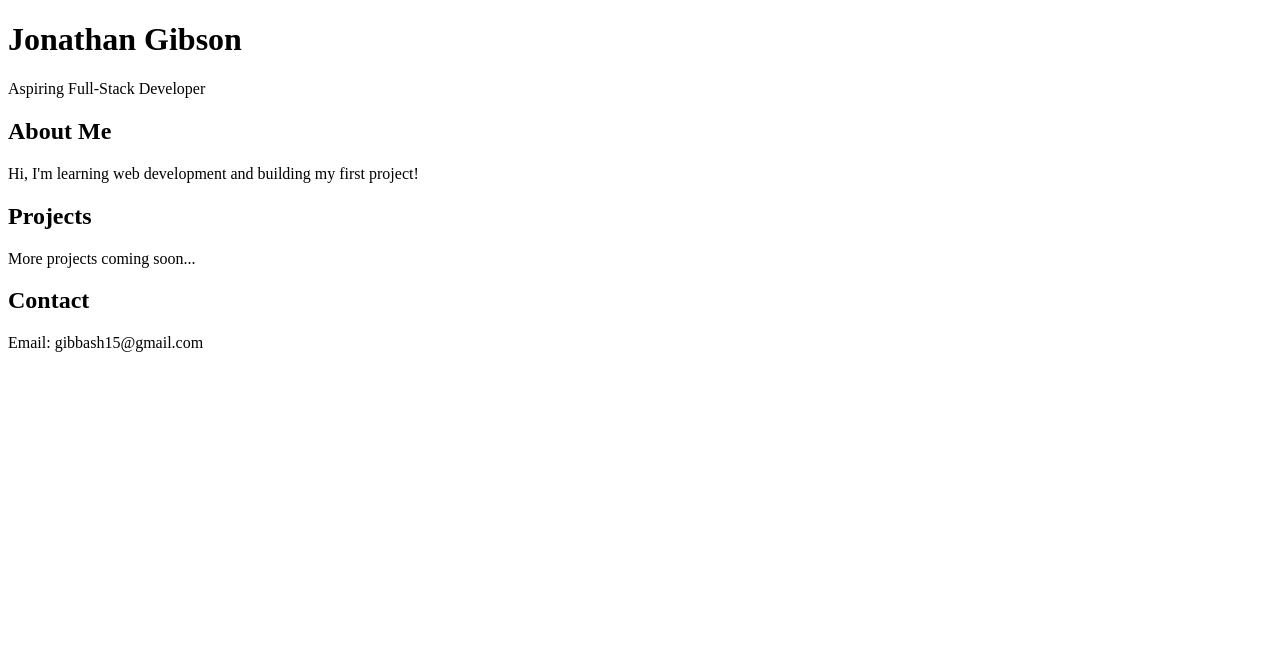
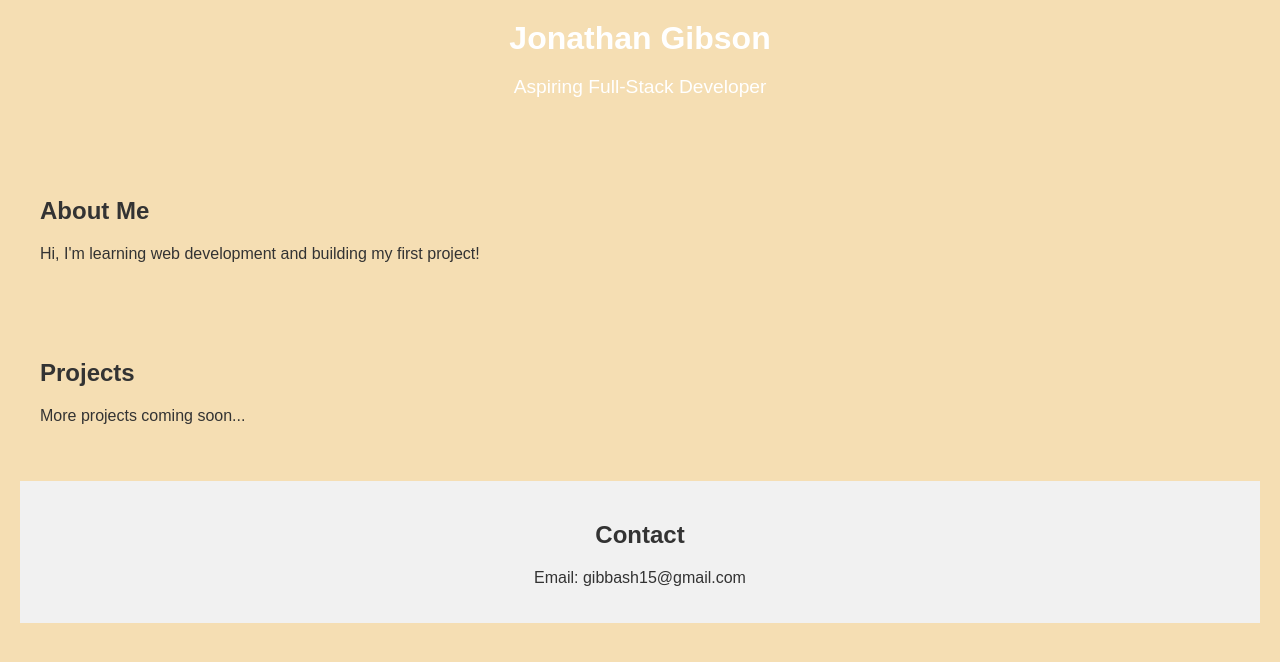
Before and after one commit to JGibson24/portfolio-website, a plain HTML site: page index.html in a window 1280 px wide. Drawn offline with Linux system fonts and the light colour scheme.

Commit message:
fixed css link

```diff
--- a/index.html
+++ b/index.html
@@ -4,7 +4,7 @@
     <meta charset="UTF-8" />
     <meta name="viewport" content="width=device-width, initial-scale=1.0" />
     <title>My Portfolio</title>
-    <link rel="stylesheet" href="./style.css" />
+    <link rel="stylesheet" href="./styles.css" />
   </head>
   <body>
     <header>
--- a/styles.css
+++ b/styles.css
@@ -1,7 +1,7 @@
 /* global styles */
 body {
   font-family: Arial, Helvetica, sans-serif;
-  background-color: #f4f4f9;
+  background-color: wheat;
   color: #333;
   margin: 0;
   padding: 0;
```
